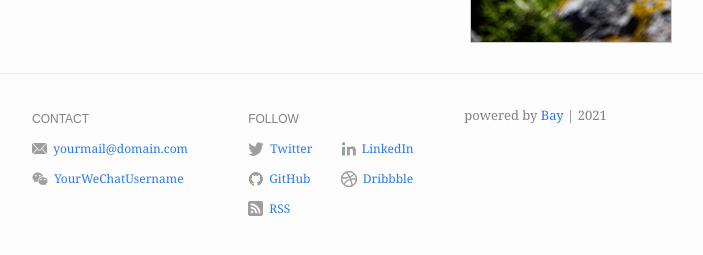
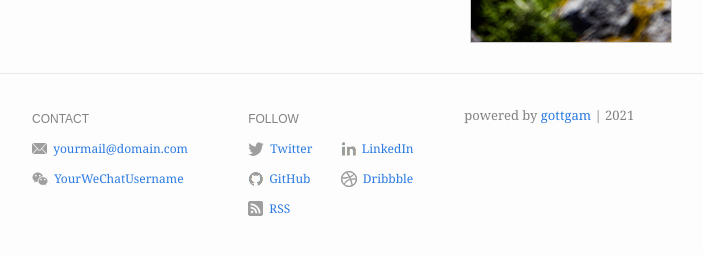
Before and after one commit to gottgam/gottgam.github.io, a Jekyll site: the page built from index.md, in a window 1280 px wide. Shown: the part 366-621 px from the top of the page, without its empty margins (288-991 px from the left). Built offline with Jekyll 4.4.1, drawn with Linux system fonts in a browser that asks for light colours.

Commit message:
Update footer.html

```diff
--- a/_includes/footer.html
+++ b/_includes/footer.html
@@ -53,7 +53,7 @@
       {% if site.footer.show_powered_by == true %}
         <div class="footer-col footer-col-3 powered-by">
           <p>
-            powered by <a href="https://github.com/eliottvincent/bay">Bay</a> | {{ 'now' | date: "%Y" }}
+            powered by <a href="https://github.com/gottgam">gottgam</a> | {{ 'now' | date: "%Y" }}
           </p>
         </div>
       {% endif %}
```
